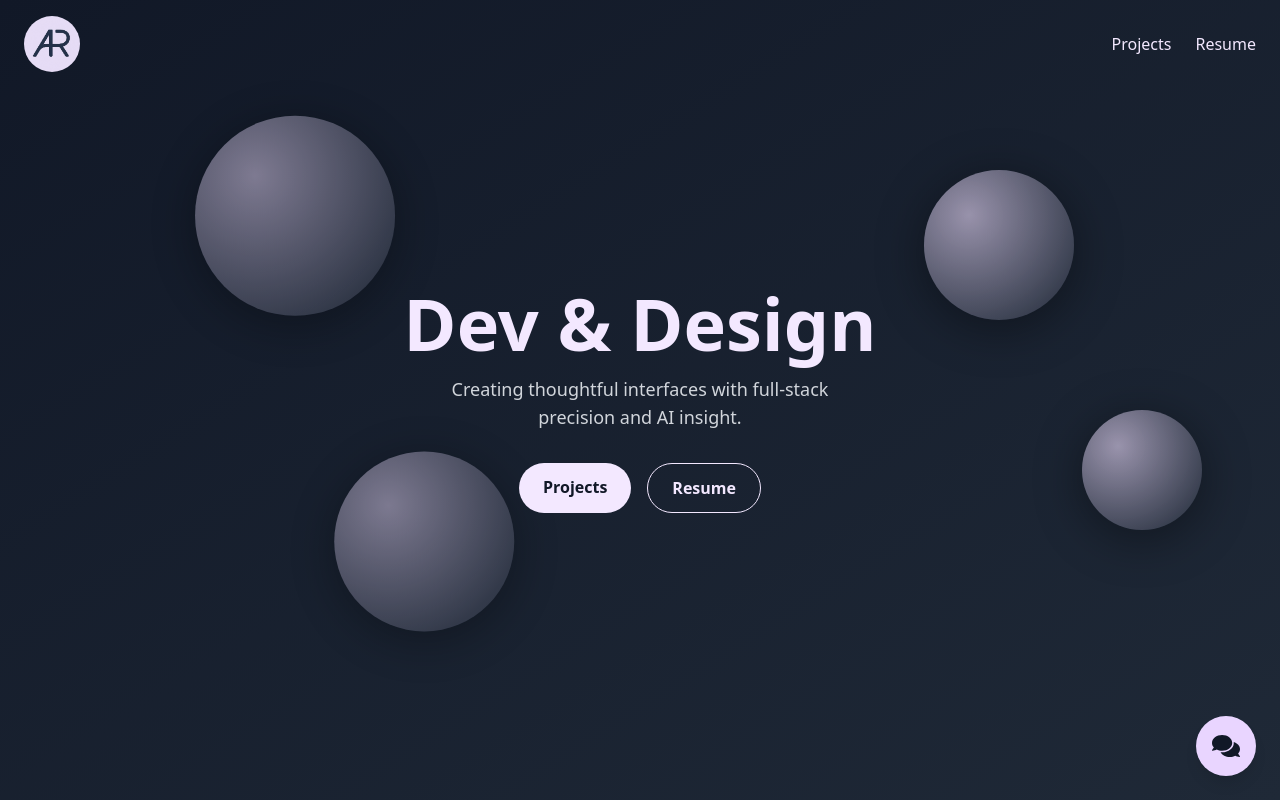
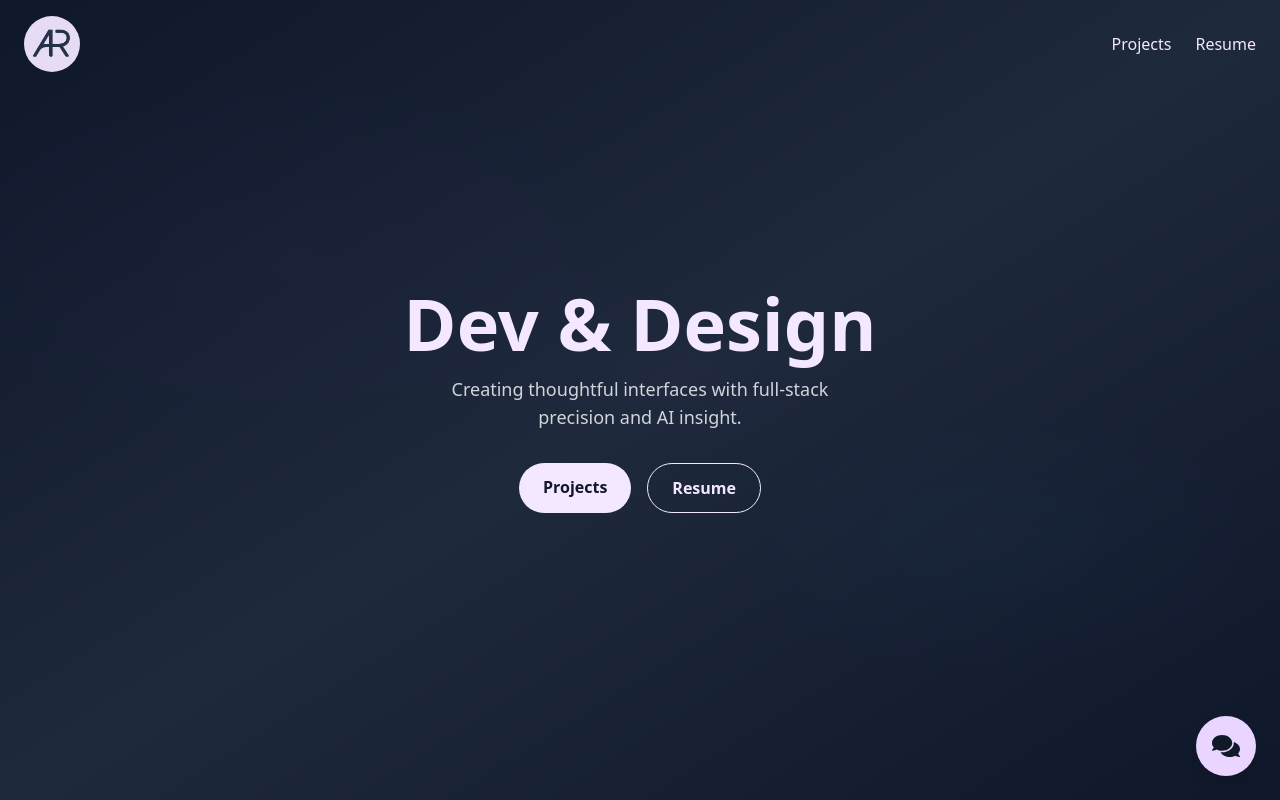
Before and after one commit to annierome1/portfolio, a React (Create React App) app: page / in a window 1280 px wide. Built offline with nearby package versions, Linux system fonts and the light colour scheme.

Commit message:
background change

```diff
--- a/src/components/Background.jsx
+++ b/src/components/Background.jsx
@@ -1,74 +1,124 @@
 // src/components/Background.jsx
-import React, { useState, useEffect } from "react";
+import React, { useEffect, useRef, useState } from "react";
 import { motion } from "framer-motion";
 
-const staticBubbles = [
-  { size: 200, top: "10%", left: "15%", delay: 0 },
-  { size: 150, top: "25%", right: "20%", delay: 2 },
-  { size: 180, bottom: "20%", left: "25%", delay: 4 },
-  { size: 120, bottom: "30%", right: "10%", delay: 1 },
-];
+/**
+ * Gentle wave background with subtle flowing patterns.
+ * Creates a calming, minimal effect that's not distracting.
+ */
+export default function Background() {
+  const wrapRef = useRef(null);
+  const [dims, setDims] = useState({ w: window.innerWidth, h: window.innerHeight });
+  const [ripples, setRipples] = useState([]);
+  const idRef = useRef(0);
 
-export default function Background() {
-  const [blots, setBlots] = useState([]);
+  useEffect(() => {
+    const el = wrapRef.current;
+    const measure = () => {
+      if (!el) return;
+      const r = el.getBoundingClientRect();
+      setDims({ w: r.width, h: r.height });
+    };
+    measure();
+    window.addEventListener("resize", measure);
+    return () => window.removeEventListener("resize", measure);
+  }, []);
+
+  const onPointerDown = (e) => {
+    const el = wrapRef.current;
+    if (!el) return;
+    const r = el.getBoundingClientRect();
+    const xPct = ((e.clientX - r.left) / r.width) * 100;
+    const yPct = ((e.clientY - r.top) / r.height) * 100;
+    const id = ++idRef.current;
+    setRipples((prev) => [...prev, { id, xPct, yPct }]);
+    setTimeout(() => setRipples((prev) => prev.filter((p) => p.id !== id)), 1600);
+  };
 
   return (
-    <div className="fixed inset-0 z-0 bg-gradient-to-br from-gray-900 to-gray-800 overflow-hidden">
-      {/* Floating bubbles */}
-      {staticBubbles.map((b, i) => (
+    <div
+      ref={wrapRef}
+      className="fixed inset-0 z-0 overflow-hidden bg-gradient-to-br from-slate-900 via-slate-800 to-slate-900"
+      onMouseDown={onPointerDown}
+    >
+      {/* Gentle flowing waves */}
       <motion.div
-          key={i}
-          className="absolute rounded-full"
+        className="absolute inset-0 opacity-10"
         style={{
-            width: b.size,
-            height: b.size,
-            top: b.top,
-            right: b.right,
-            bottom: b.bottom,
-            left: b.left,
           background: `
-              radial-gradient(
-                circle at 30% 30%,
-                rgba(238,222,254,0.6) 0%,
-                rgba(31,41,55,0.9) 100%
-              )
-            `,
-            boxShadow: "0 8px 48px rgba(0,0,0,0.4)",
+            radial-gradient(ellipse 800px 400px at 20% 30%, rgba(124, 58, 237, 0.3) 0%, transparent 50%),
+            radial-gradient(ellipse 600px 300px at 80% 70%, rgba(59, 130, 246, 0.3) 0%, transparent 50%),
+            radial-gradient(ellipse 500px 250px at 50% 50%, rgba(147, 51, 234, 0.2) 0%, transparent 50%)
+          `
         }}
         animate={{
-            x: [0, 50, 0, -50, 0],
-            y: [0, -30, 40, -20, 0],
-            opacity: [0.7, 1, 0.8, 1, 0.7],
+          background: [
+            `
+              radial-gradient(ellipse 800px 400px at 20% 30%, rgba(124, 58, 237, 0.3) 0%, transparent 50%),
+              radial-gradient(ellipse 600px 300px at 80% 70%, rgba(59, 130, 246, 0.3) 0%, transparent 50%),
+              radial-gradient(ellipse 500px 250px at 50% 50%, rgba(147, 51, 234, 0.2) 0%, transparent 50%)
+            `,
+            `
+              radial-gradient(ellipse 800px 400px at 25% 35%, rgba(124, 58, 237, 0.3) 0%, transparent 50%),
+              radial-gradient(ellipse 600px 300px at 75% 65%, rgba(59, 130, 246, 0.3) 0%, transparent 50%),
+              radial-gradient(ellipse 500px 250px at 55% 45%, rgba(147, 51, 234, 0.2) 0%, transparent 50%)
+            `,
+            `
+              radial-gradient(ellipse 800px 400px at 20% 30%, rgba(124, 58, 237, 0.3) 0%, transparent 50%),
+              radial-gradient(ellipse 600px 300px at 80% 70%, rgba(59, 130, 246, 0.3) 0%, transparent 50%),
+              radial-gradient(ellipse 500px 250px at 50% 50%, rgba(147, 51, 234, 0.2) 0%, transparent 50%)
+            `
+          ]
         }}
         transition={{
-            type: "tween",
-            ease: "easeInOut",
-            duration: 12 + i * 2,
+          duration: 20,
           repeat: Infinity,
-            repeatType: "loop",
-            delay: b.delay,
+          ease: "easeInOut"
         }}
       />
-      ))}
+
+      {/* Subtle floating orbs */}
+      <motion.div
+        className="absolute w-64 h-64 bg-purple-500/5 rounded-full blur-3xl"
+        style={{ left: '15%', top: '25%' }}
+        animate={{
+          y: [0, -20, 0],
+          opacity: [0.05, 0.08, 0.05],
+        }}
+        transition={{
+          duration: 15,
+          repeat: Infinity,
+          ease: "easeInOut"
+        }}
+      />
+
+      <motion.div
+        className="absolute w-80 h-80 bg-blue-500/5 rounded-full blur-3xl"
+        style={{ right: '20%', bottom: '20%' }}
+        animate={{
+          y: [0, 15, 0],
+          opacity: [0.05, 0.08, 0.05],
+        }}
+        transition={{
+          duration: 18,
+          repeat: Infinity,
+          ease: "easeInOut",
+          delay: 5
+        }}
+      />
 
       {/* Watercolor ripples */}
-      {blots.map((b) => (
+      {ripples.map((r) => (
         <motion.div
-          key={b.id}
+          key={r.id}
           className="absolute rounded-full pointer-events-none"
           style={{
             width: 300,
             height: 300,
-            top: `${b.y}%`,
-            left: `${b.x}%`,
-            background: `
-              radial-gradient(
-                circle,
-                rgba(238,222,254,0.5) 0%,
-                rgba(238,222,254,0.2) 40%,
-                transparent 70%
-              )
-            `,
+            left: `calc(${r.xPct}% - 150px)`,
+            top: `calc(${r.yPct}% - 150px)`,
+            background:
+              "radial-gradient(circle, rgba(238,222,254,0.5) 0%, rgba(238,222,254,0.2) 40%, transparent 70%)",
           }}
           initial={{ scale: 0, opacity: 0.6 }}
           animate={{ scale: 1.8, opacity: 0 }}
```
Lines whose indentation alone changed are shown as unchanged.
